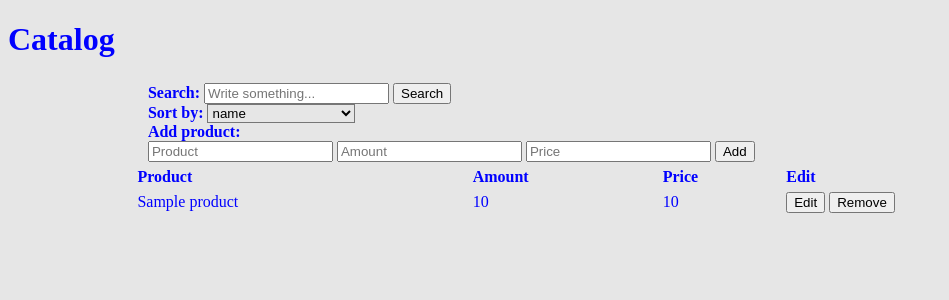
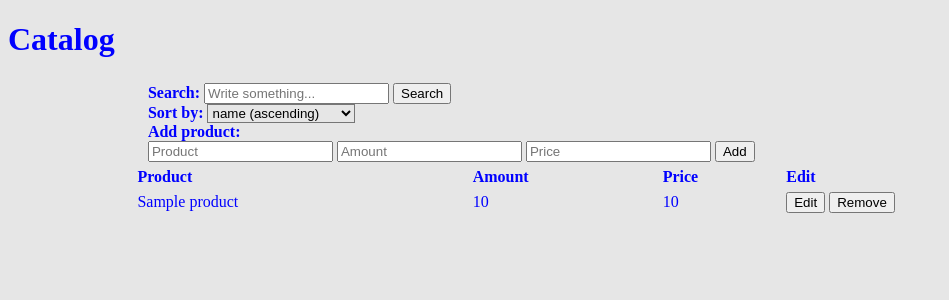
Before and after one commit to thetravis/challenge, a Flask app: page /catalog in a window 1280 px wide. Shown: the top 300 px of the page, without its empty margins (0-949 px from the left). Run offline with Flask 2, Linux system fonts and the light colour scheme; tables that the repository leaves empty or names only in its code hold one stand-in row (values such as "Sample post"); lists and menus that the app fills with data are empty; some libraries are stand-ins or nearby versions.

Commit message:
decending name sorting, removal of some unused lines, adding some comments and todos

```diff
--- a/database.py
+++ b/database.py
@@ -26,8 +26,10 @@ class Database():
   def search(self, searchCriteria, sorting="name"):
     if searchCriteria == "":
        searchCriteria = "%"
-    if sorting == "name":
+    if sorting == "name (ascending)":
       search_stmt = "SELECT * FROM product WHERE name LIKE (%s) ORDER BY name"
+    if sorting == "name (descending)":
+      search_stmt = "SELECT * FROM product WHERE name LIKE (%s) ORDER BY name DESC"
     elif sorting == "amount (ascending)":
 	search_stmt = "SELECT * FROM product WHERE name LIKE (%s) ORDER BY amount"
     elif sorting == "price (ascending)":
@@ -36,7 +38,6 @@ class Database():
 	search_stmt = "SELECT * FROM product WHERE name LIKE (%s) ORDER BY amount DESC"
     elif sorting == "price (descending)":
       search_stmt = "SELECT * FROM product WHERE name LIKE (%s) ORDER BY price DESC"
-
     else:
       search_stmt = "SELECT * FROM product WHERE name LIKE (%s) ORDER BY name"
 
--- a/server.py
+++ b/server.py
@@ -66,15 +66,17 @@ def add():
       name = request.form.get('addProductName', "Couldn't find addProductName")
       amount = request.form.get('addProductAmount', "Couldn't find the addProductAmount")
       price = request.form.get('addProductPrice', "Couldn't find the addProductPrice")
-      # TODO add the product into the database and return the the successfullness
+      # TODO return something is unsuccessful
       return catalog.add(name, amount, price)
-    else:
-      return render_template("catalog.html")
+
+'''
+Remove a product matching to an id
+'''
 
 @server.route("/catalog/remove/<string:prod_id>",methods=['GET'])
 def remove(prod_id):
-    return catalog.removeProduct(prod_id);
-
+  # TODO return something if unsuccessful
+  return catalog.removeProduct(prod_id);
 
 '''
 Returns the front page
--- a/static/js/action.js
+++ b/static/js/action.js
@@ -2,7 +2,7 @@
 // Contains the functions that are called by ../templates/catalog.html
 // or ../templates/frontpage.html
 
-// General TODO: Use json to move the data
+// General TODO: Use actual json to move the data
 // General TODO: unit testing
 // General TODO: exceptions handling
 
--- a/templates/catalog.html
+++ b/templates/catalog.html
@@ -31,11 +31,12 @@
       <div class="ontop" id="sortby">
       <label for="sort_by" class="ontop">Sort by:</label>
       <select selected="name" id="sort_by" onchange="update()">
-                            <option id="name">name</option>
-                            <option id="amount">amount (ascending)</option>
-                            <option id="amount">amount (descending)</option>
-                            <option id="price">price (ascending)</option>
-                            <option id="price">price (descending)</option>
+                            <option id="name_asc">name (ascending)</option>
+                            <option id="name_desc">name (descending)</option>
+                            <option id="amount_asc">amount (ascending)</option>
+                            <option id="amount_desc">amount (descending)</option>
+                            <option id="price_asc">price (ascending)</option>
+                            <option id="price_desc">price (descending)</option>
       </select>
       </div>
       <div class="ontop" id="add_product">
```
